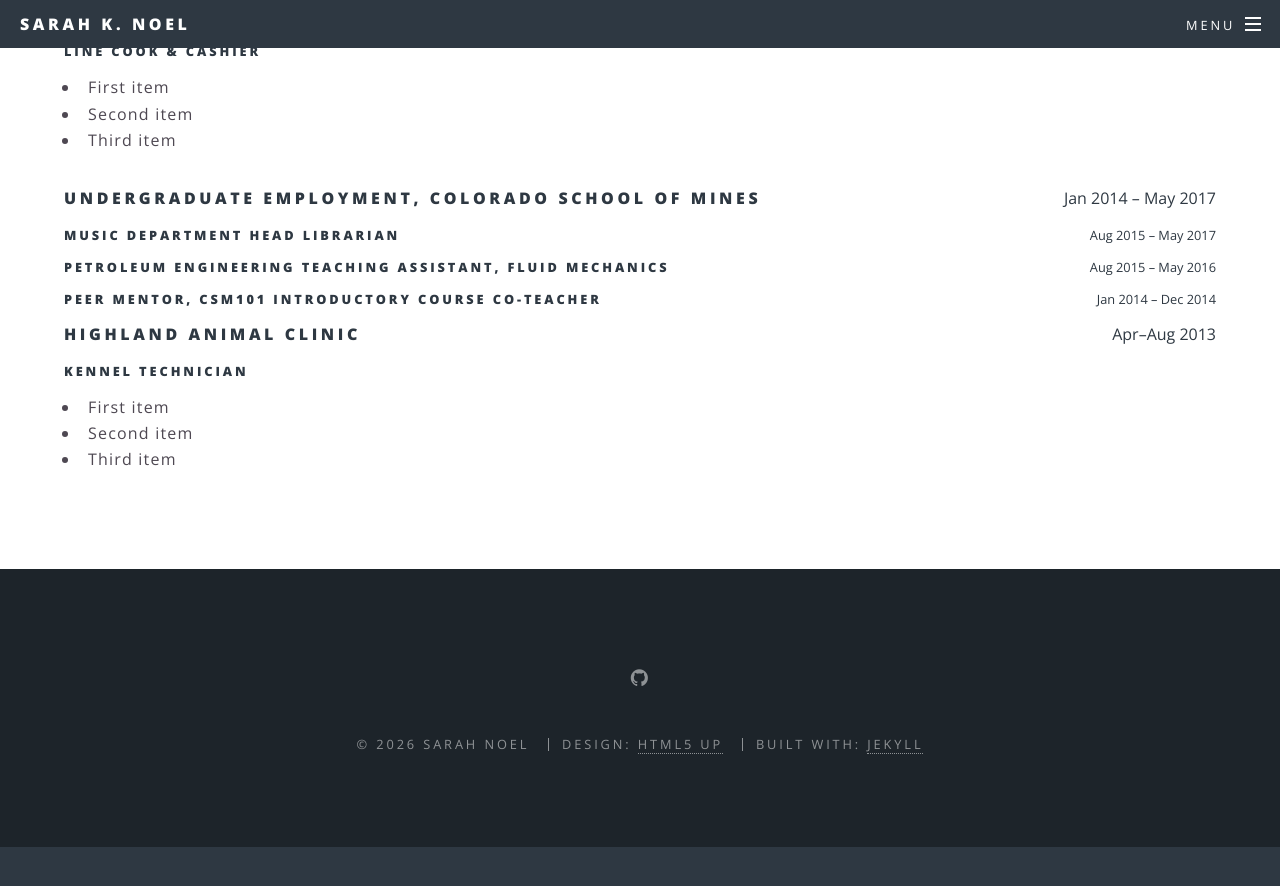
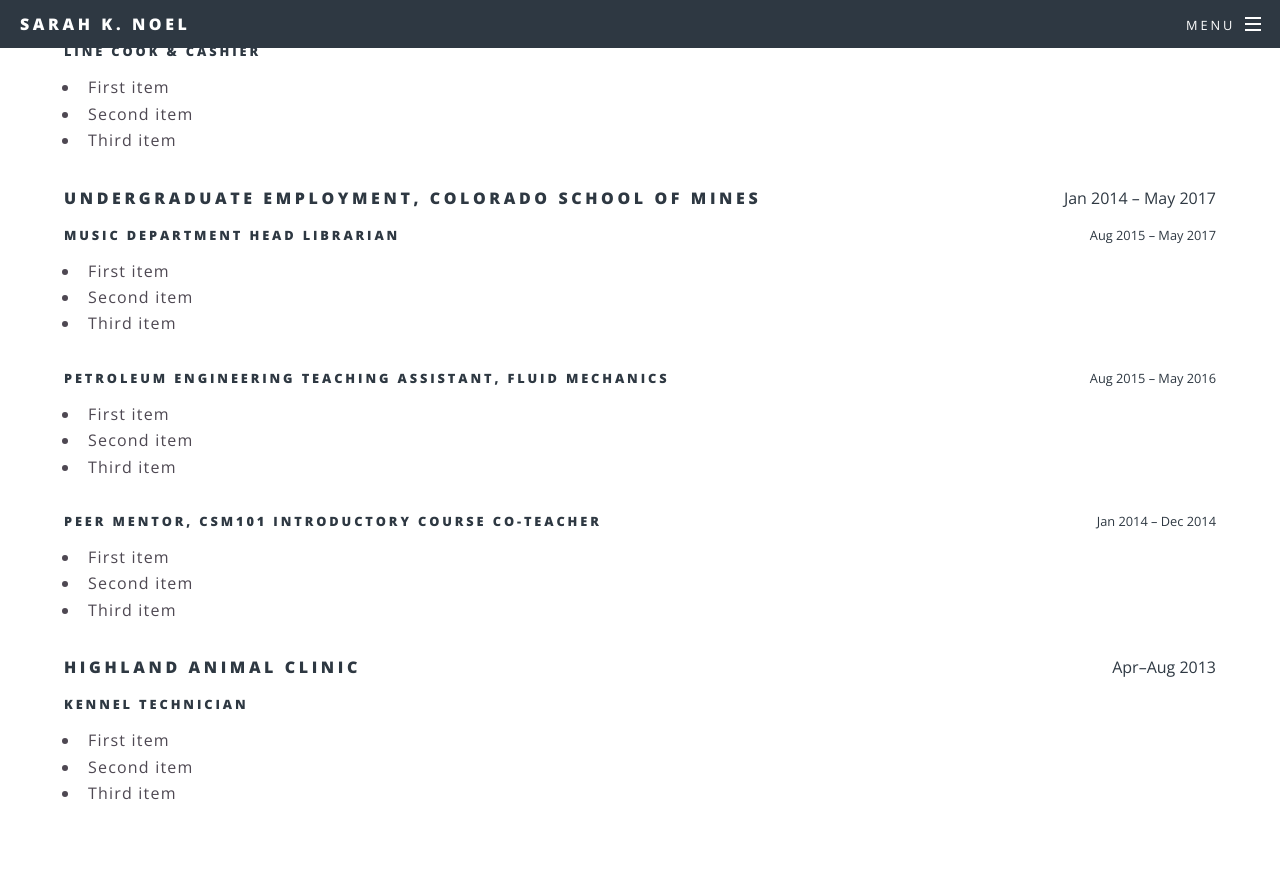
Before and after one commit to aknoel/academic, a Jekyll site: the page built from employment.html, in a window 1280 px wide and 900 px high, scrolled down 1384 px. Shown: the top 886 px of the window. Built offline with Jekyll 4.4.1, drawn with Linux system fonts in a browser that asks for light colours; before the commit the page ends 2231 px from its top, so only the background shows below that.

Commit message:
added lists to employment page

```diff
--- a/employment.html
+++ b/employment.html
@@ -63,8 +63,25 @@ subtitle:
 <!-- Colorado School of Mines-->
 <h4>Undergraduate Employment, Colorado School of Mines <span class="date">Jan 2014 – May 2017</span></h4>
     <h5>Music Department Head Librarian <span class="date">Aug 2015 – May 2017</span></h5>
+        <ul>
+            <li>First item</li>
+            <li>Second item</li>
+            <li>Third item</li>
+        </ul>
+
     <h5>Petroleum Engineering Teaching Assistant, Fluid Mechanics <span class="date">Aug 2015 – May 2016</span></h5>
+        <ul>
+            <li>First item</li>
+            <li>Second item</li>
+            <li>Third item</li>
+        </ul>
+
     <h5>Peer Mentor, CSM101 Introductory Course Co-Teacher <span class="date">Jan 2014 – Dec 2014</span></h5>
+        <ul>
+            <li>First item</li>
+            <li>Second item</li>
+            <li>Third item</li>
+        </ul>
 
 <!-- High School Employment-->
 <h4>Highland Animal Clinic <span class="date">Apr–Aug 2013</span></h4>
```
